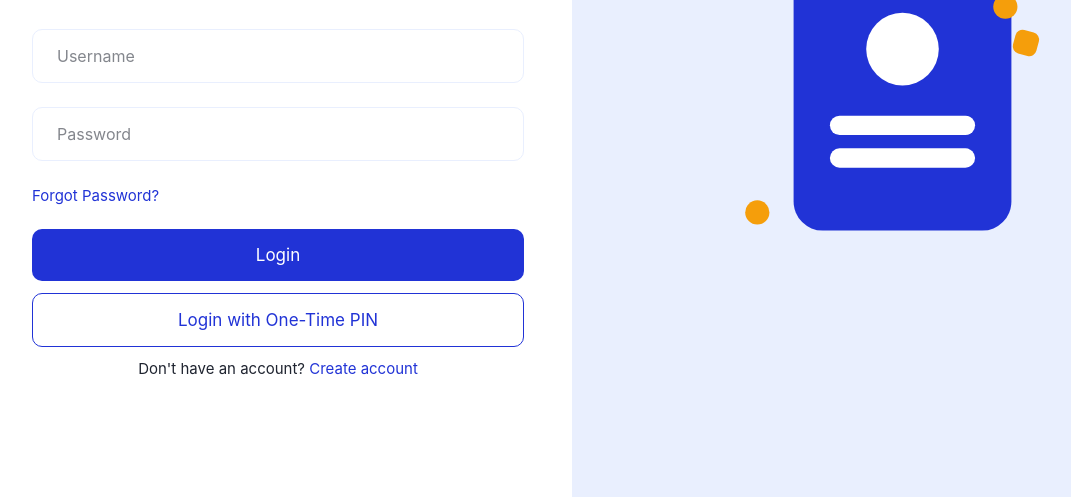
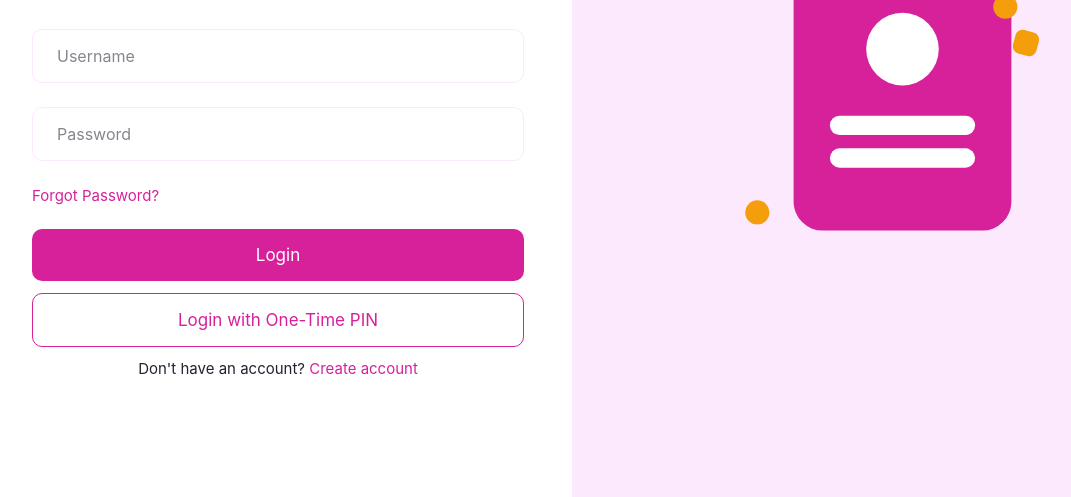
Before and after one commit to Nobleraj-dev/design-tokens-demo, a plain HTML site: page index.html in a window 1280 px wide. Shown: the part 303-800 px from the top of the page, without its empty margins (48-1119 px from the left). Drawn offline with Linux system fonts and the light colour scheme.

Commit message:
Updated styles and tokens

```diff
--- a/base/color.css
+++ b/base/color.css
@@ -4,9 +4,9 @@
  */
 
 :root {
-  --color-primary: #2133d6;
+  --color-primary: #d6219a;
   --color-primary-text: #ffffff;
-  --color-secondary: #e9effe;
+  --color-secondary: #fce9fe;
   --color-secondary-text: #1f2430;
   --color-tertiary: #f59e0b;
   --color-tertiary-text: #1f2430;
```
